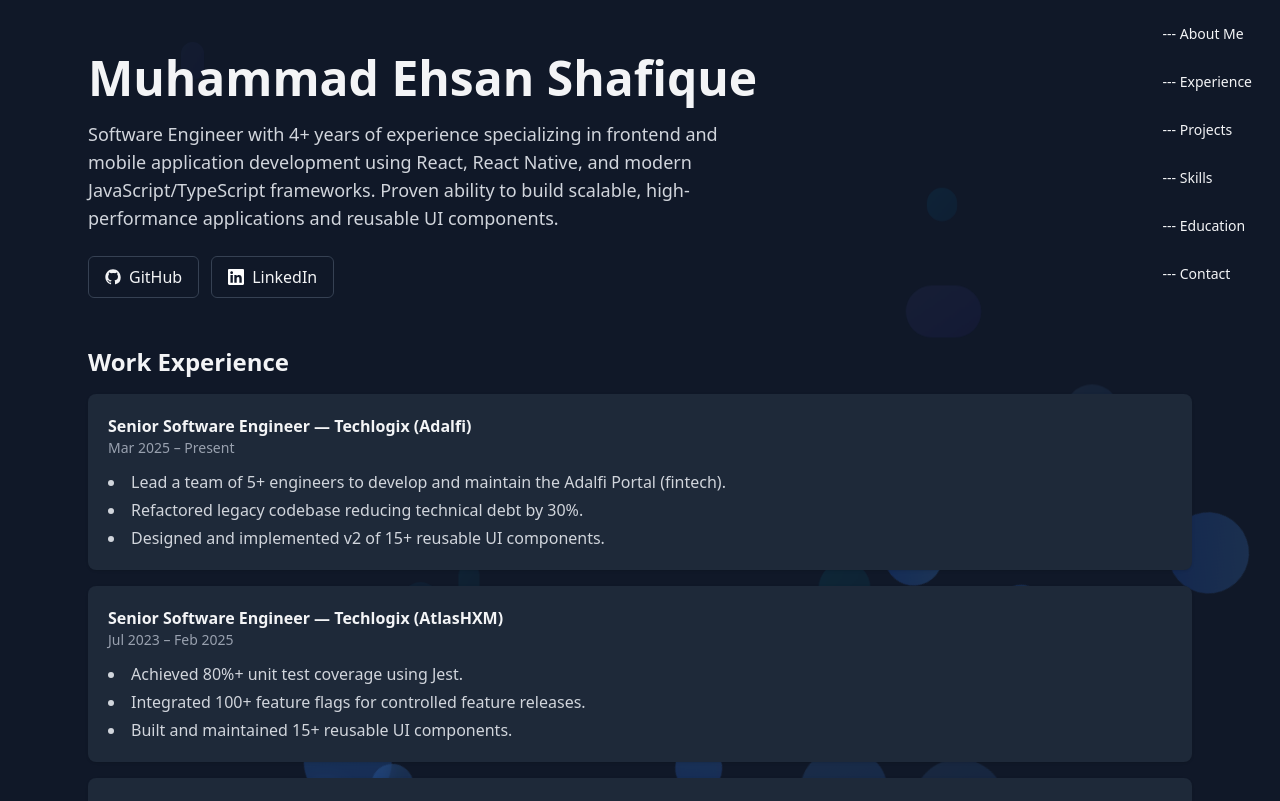
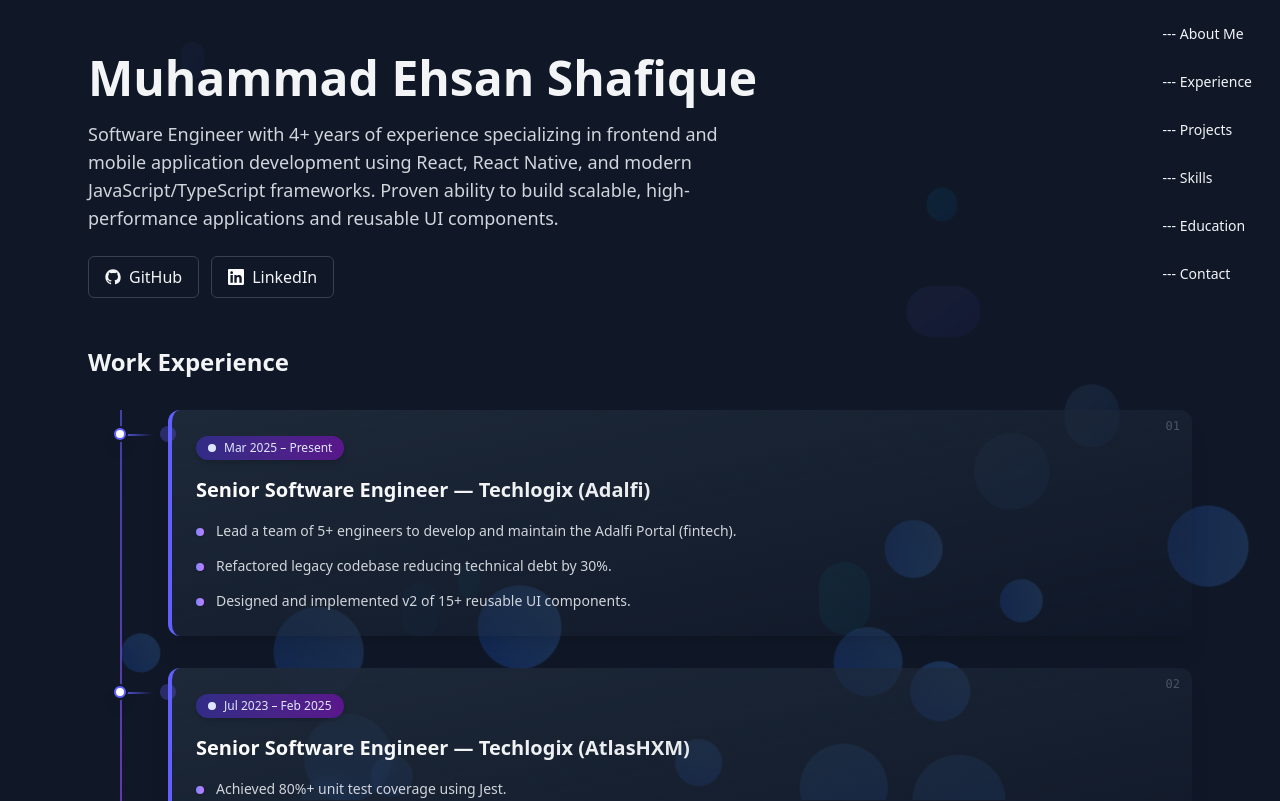
Before and after one commit to ehsanexe/my-portfolio, a React (Vite) app: page / in a window 1280 px wide. Shown: the top 801 px of the page. Built offline with nearby package versions, Linux system fonts and the light colour scheme.

Commit message:
Enhance work experience section with timeline design and improved card layout

```diff
--- a/src/App.jsx
+++ b/src/App.jsx
@@ -186,22 +186,53 @@
 
         {/* WORK */}
         <section id="work">
-          <h2 className="text-2xl font-semibold mb-4">Work Experience</h2>
-          <div className="space-y-4">
+          <h2 className="text-2xl font-semibold mb-8">Work Experience</h2>
+          <div className="relative">
+            {/* Timeline line */}
+            <div className="absolute left-8 top-0 bottom-0 w-0.5 bg-gradient-to-b from-indigo-500 via-purple-500 to-pink-500 opacity-60"></div>
+
             {experience.map((job, i) => (
-              <article key={i} className="bg-gray-800 p-5 rounded-lg shadow-sm">
-                <div className="flex items-start justify-between">
-                  <div>
-                    <h3 className="font-semibold">{job.role}</h3>
-                    <div className="text-sm text-gray-400">{job.period}</div>
-                  </div>
+              <div key={i} className="relative mb-8 last:mb-0">
+                {/* Timeline connector line extending into card */}
+                <div className="absolute left-8 top-6 w-8 h-0.5 bg-gradient-to-r from-indigo-500 to-transparent"></div>
+
+                {/* Timeline dot - positioned to intersect with card */}
+                <div className="absolute left-8 top-4 -ml-2 w-4 h-4 bg-indigo-500 rounded-full border-2 border-gray-900 z-20 shadow-lg">
+                  <div className="absolute inset-0.5 bg-white rounded-full"></div>
                 </div>
-                <ul className="mt-3 list-disc list-inside text-gray-300 space-y-1">
-                  {job.bullets.map((b, idx) => (
-                    <li key={idx}>{b}</li>
-                  ))}
-                </ul>
-              </article>
+
+                {/* Content Card */}
+                <div className="ml-20 relative">
+                  <article className="bg-gradient-to-br from-gray-800 to-gray-850 p-6 rounded-xl shadow-xl border-l-4 border-indigo-500 hover:shadow-2xl hover:border-l-purple-500 transition-all duration-300 transform hover:-translate-y-1">
+                    {/* Timeline integration visual cue */}
+                    <div className="absolute -left-2 top-4 w-4 h-4 bg-indigo-500 rounded-full opacity-30"></div>
+
+                    {/* Period badge */}
+                    <div className="inline-flex items-center gap-2 px-3 py-1 text-xs font-medium bg-gradient-to-r from-indigo-900 to-purple-900 text-indigo-100 rounded-full mb-4 shadow-md">
+                      <div className="w-2 h-2 bg-current rounded-full animate-pulse"></div>
+                      {job.period}
+                    </div>
+
+                    <h3 className="text-xl font-bold text-white mb-4 bg-gradient-to-r from-white to-gray-300 bg-clip-text text-transparent">
+                      {job.role}
+                    </h3>
+
+                    <ul className="space-y-3">
+                      {job.bullets.map((bullet, idx) => (
+                        <li key={idx} className="flex items-start text-gray-300 text-sm leading-relaxed">
+                          <div className="flex-shrink-0 w-2 h-2 bg-gradient-to-r from-indigo-400 to-purple-400 rounded-full mt-2 mr-3 shadow-sm"></div>
+                          <span className="hover:text-gray-200 transition-colors duration-200">{bullet}</span>
+                        </li>
+                      ))}
+                    </ul>
+
+                    {/* Subtle card number indicator */}
+                    <div className="absolute top-2 right-3 text-xs text-gray-600 font-mono">
+                      {String(i + 1).padStart(2, '0')}
+                    </div>
+                  </article>
+                </div>
+              </div>
             ))}
           </div>
         </section>
```
